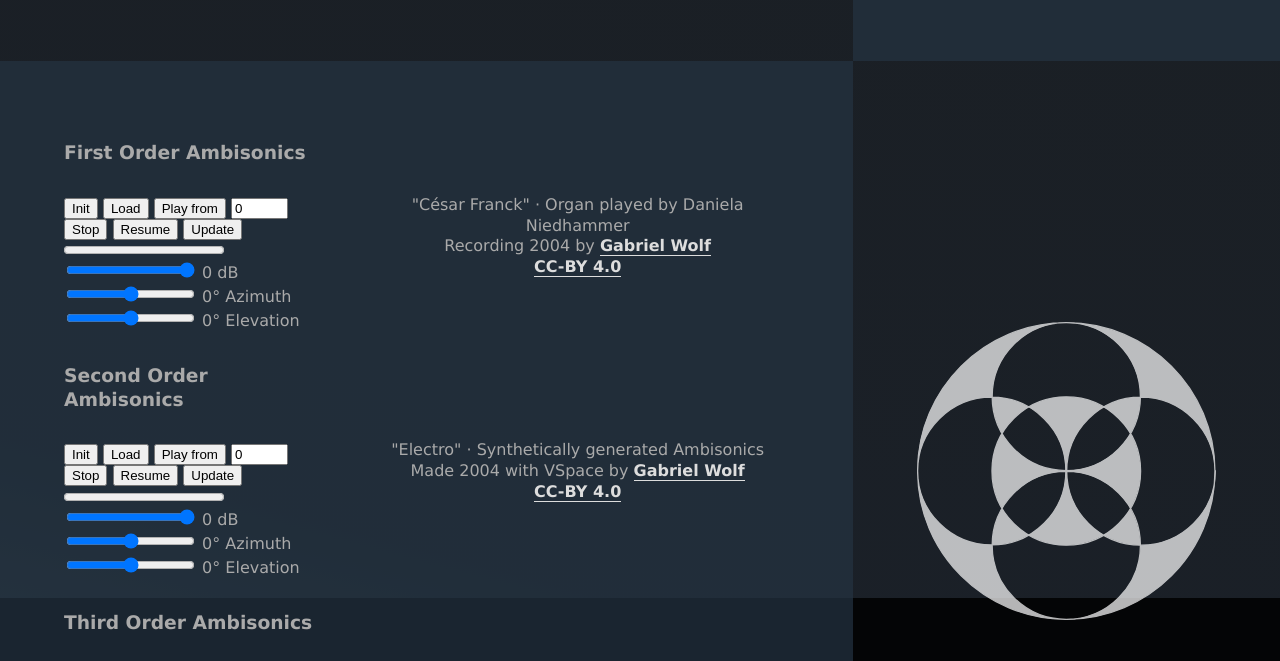
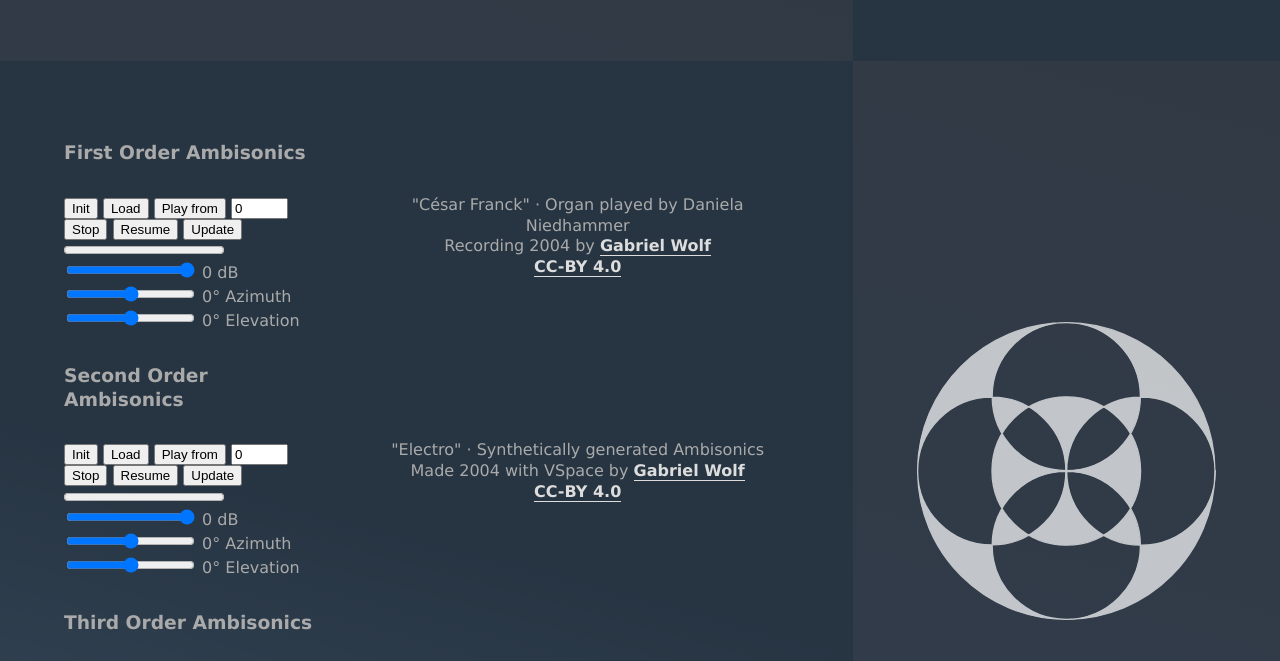
Before and after one commit to gabrielwolf/aplattform.net.players, a website with bundled scripts: page index.html in a window 1280 px wide. Shown: the part 202-863 px from the top of the page. Built offline with nearby package versions, Linux system fonts and the light colour scheme.

Commit message:
Fix: CSS background

```diff
--- a/main.css
+++ b/main.css
@@ -9,7 +9,13 @@ html, body {
 }
 
 html {
-    background: hsl(215, 20%, 2%);
+    background: linear-gradient(15deg, hsl(209, 30%, 60%) 0%, hsl(215, 20%, 24%) 34%, hsl(209, 13%, 22%) 100%);
+    background-size: 100% 200%;
+
+    -webkit-animation: AnimationBG 14s ease infinite;
+    -moz-animation: AnimationBG 14s ease infinite;
+    -o-animation: AnimationBG 14s ease infinite;
+    animation: AnimationBG 14s ease infinite;
 }
 
 body {
@@ -17,14 +23,6 @@ body {
     grid-template-rows: auto auto;
     grid-template-columns: 2fr 1fr;
     grid-gap: 0;
-
-    background: linear-gradient(15deg, hsla(209, 30%, 60%, 0.5) 0%, hsla(215, 20%, 24%, 0.5) 34%, hsla(209, 13%, 22%, 0.5) 100%);
-    background-size: 100% 200%;
-
-    -webkit-animation: AnimationBG 14s ease infinite;
-    -moz-animation: AnimationBG 14s ease infinite;
-    -o-animation: AnimationBG 14s ease infinite;
-    animation: AnimationBG 14s ease infinite;
 }
 
 @-webkit-keyframes AnimationBG {
```
